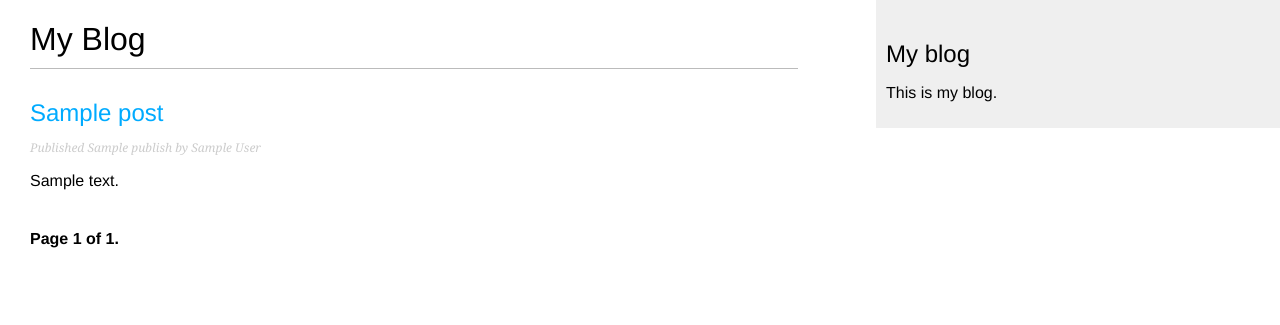
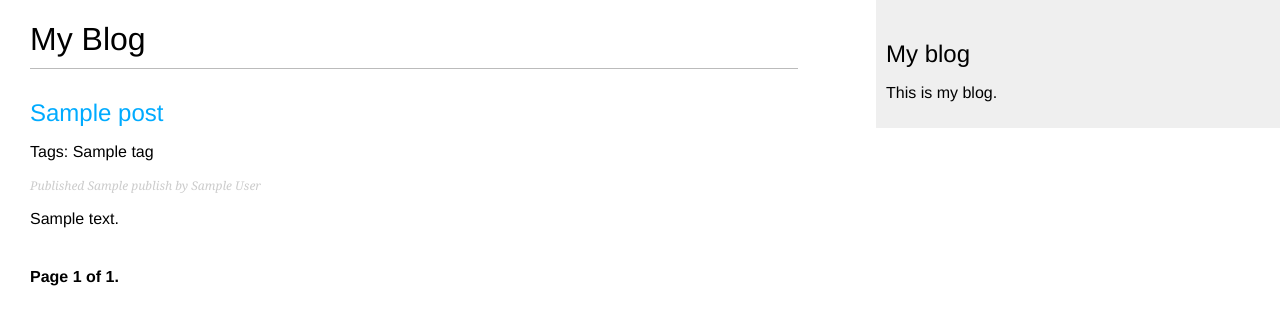
Before and after one commit to Andrey-Cherepanov/SimpleBlog, a Django app: template templates/blog/post/list.html in a window 1280 px wide. Shown: the top 325 px of the page. Run offline with Django 4.2, Linux system fonts and the light colour scheme; the template is opened without the code that fills it: most values are stand-ins (such as "Sample title", 1, 10 or a date in 2020).

Commit message:
add view tags to template

```diff
--- a/templates/blog/post/list.html
+++ b/templates/blog/post/list.html
@@ -6,6 +6,7 @@
     <h2>
       <a href="{{ post.get_absolute_url }}"> {{ post.title }}</a>
     </h2>
+    <p class="tags">Tags: {{ post.tags.all|join:", " }}</p>
     <p class="date">
       Published {{ post.publish }} by {{ post.author }}
     </p>
```
